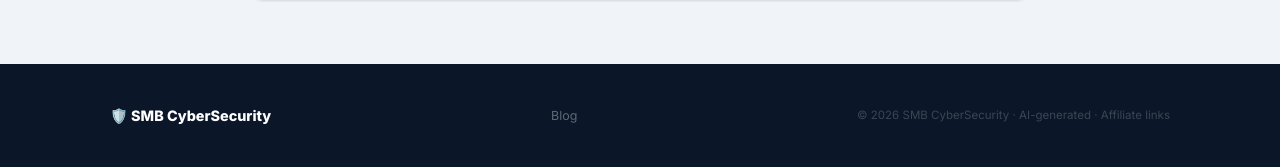
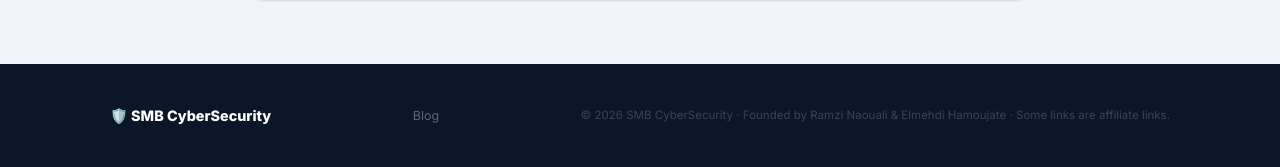
Before and after one commit to ElmehdiHamoujate/CyberSecurity-Blog, a PHP site: page /post.php?slug=cisa-scuba-free-cloud-security-hardening-smbs in a window 1280 px wide. Shown: the part 3312-3479 px from the top of the page. Run offline with PHP 8.4, Linux system fonts and the light colour scheme.

Commit message:
Update footer with founders names: Ramzi Naouali & Elmehdi Hamoujate
Made-with: Cursor

```diff
--- a/public/index.php
+++ b/public/index.php
@@ -163,7 +163,7 @@ function topicLabel(string $slug): string {
         <div class="footer-links">
           <a href="/">Blog</a>
         </div>
-        <p class="footer-copy">© <?= date('Y') ?> SMB CyberSecurity · AI-generated content · Some links are affiliate links.</p>
+        <p class="footer-copy">© <?= date('Y') ?> SMB CyberSecurity · Founded by Ramzi Naouali &amp; Elmehdi Hamoujate · Some links are affiliate links.</p>
       </div>
     </div>
   </footer>
--- a/public/post.php
+++ b/public/post.php
@@ -187,7 +187,7 @@ $heroGradient  = topicGradient($topicSlug);
         <div class="footer-links">
           <a href="/">Blog</a>
         </div>
-        <p class="footer-copy">© <?= date('Y') ?> SMB CyberSecurity · AI-generated · Affiliate links</p>
+        <p class="footer-copy">© <?= date('Y') ?> SMB CyberSecurity · Founded by Ramzi Naouali &amp; Elmehdi Hamoujate · Some links are affiliate links.</p>
       </div>
     </div>
   </footer>
```
